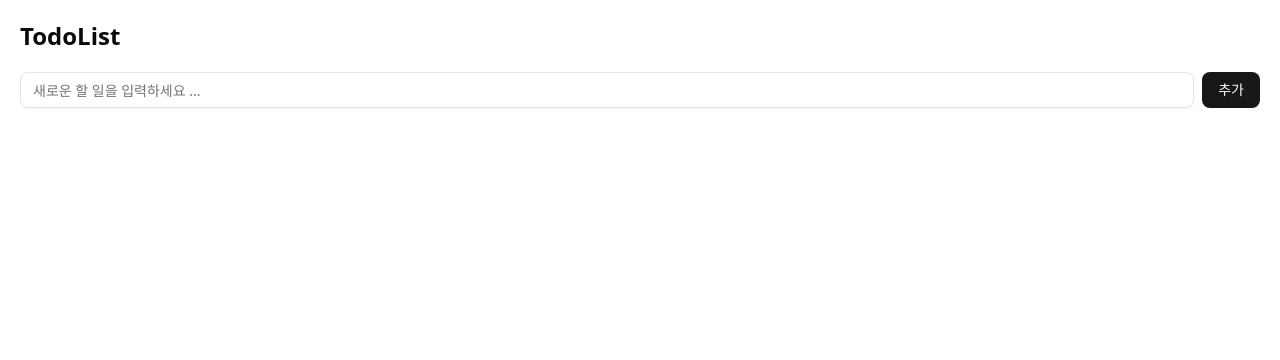
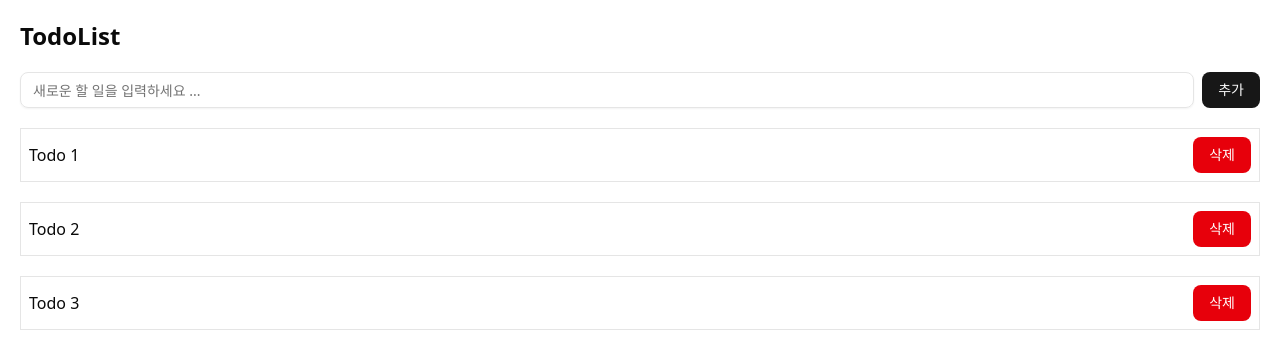
Before and after one commit to MS-Kwak/onbite-sns, a React (Vite) app: page /todolist in a window 1280 px wide. Shown: the top 360 px of the page. Built offline with nearby package versions, Linux system fonts and the light colour scheme; data requests are answered from the project's data file.

Commit message:
24. (4.3) 데이터 조회 요청 관리하기 (fetch-todos.ts, use-todos.data.ts 어디서든 호출 가능)

```diff
--- a/src/pages/todo-list-page.tsx
+++ b/src/pages/todo-list-page.tsx
@@ -1,17 +1,18 @@
 import TodoEditor from "@/components/todo-list/todo-editor";
 import TodoItem from "@/components/todo-list/todo-item";
-import { useTodos } from "@/store/todos";
+import { useTodosData } from "@/hooks/quries/use-todos.data";
 
 export default function TodoListPage() {
-  const todos = useTodos();
+  const { data: todos, isLoading, error } = useTodosData();
+
+  if (error) return <div>오류가 발생했습니다.</div>;
+  if (isLoading) return <div>로딩 중 입니다 ...</div>;
 
   return (
     <div className="flex flex-col gap-5 p-5">
       <h1 className="text-2xl font-bold">TodoList</h1>
       <TodoEditor />
-      {todos.map((todo) => (
-        <TodoItem key={todo.id} {...todo} />
-      ))}
+      {todos?.map((todo) => <TodoItem key={todo.id} {...todo} />)}
     </div>
   );
 }
```
